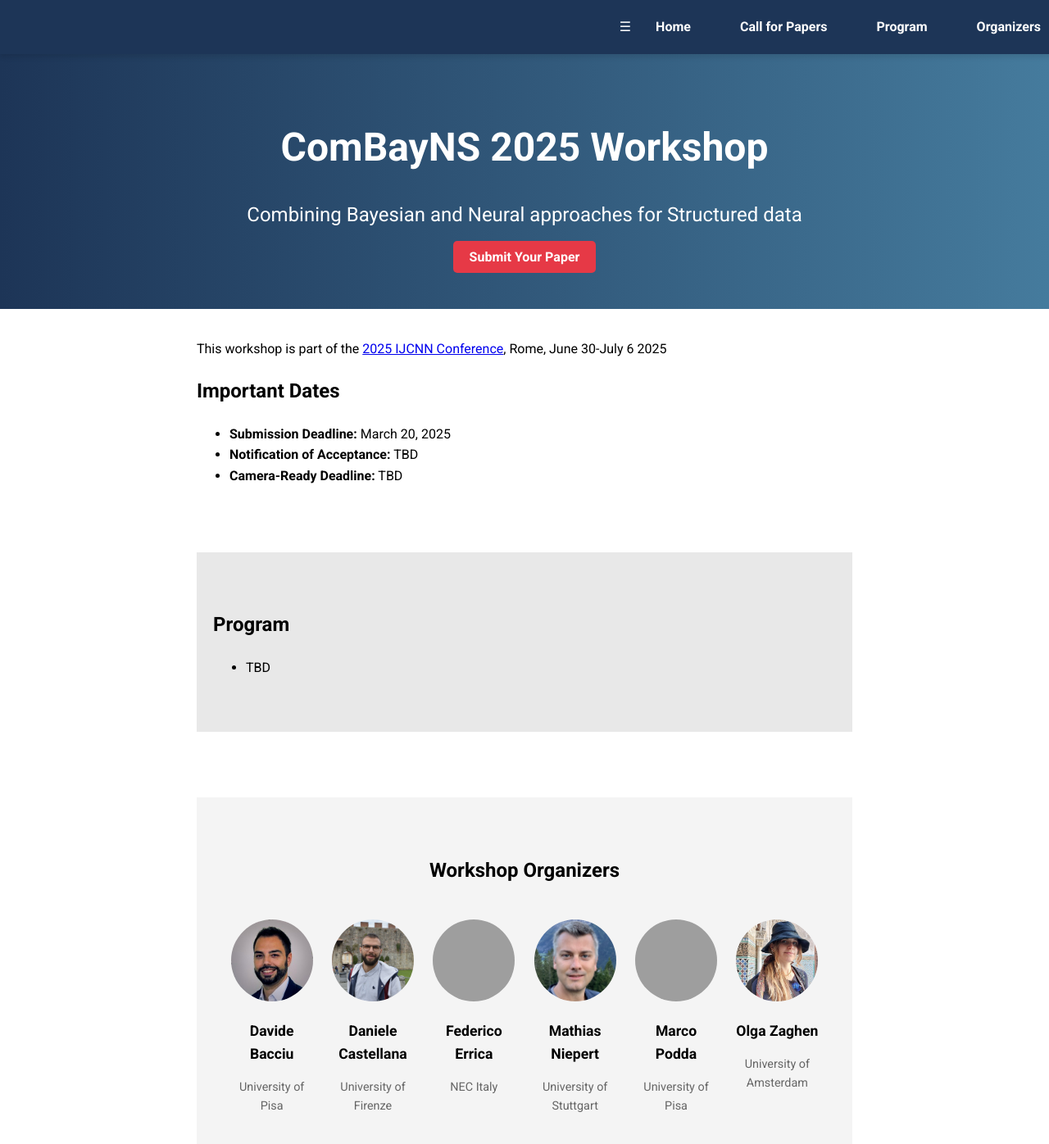
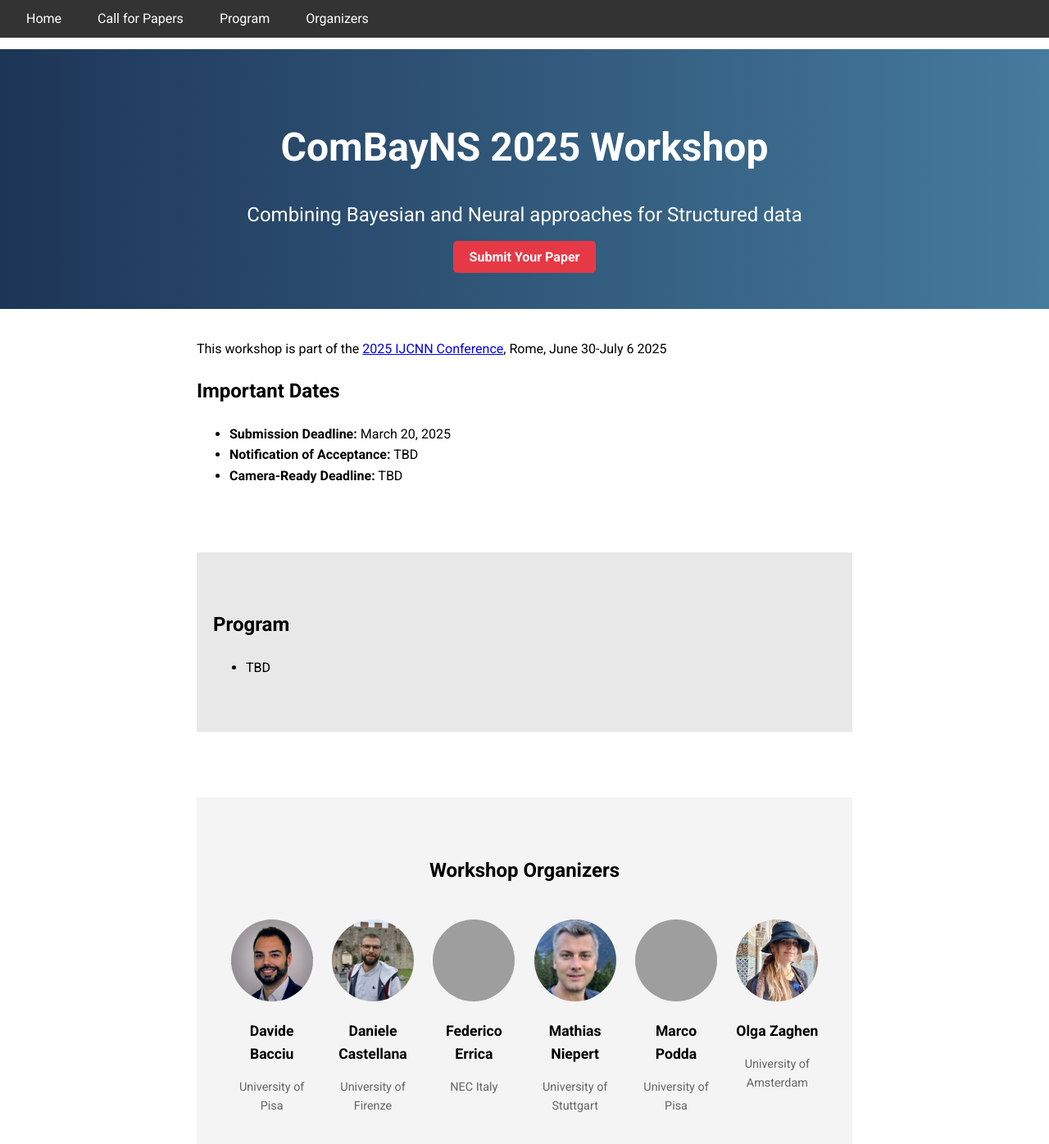
Before and after one commit to combayns2025/combayns2025.github.io, a Jekyll site: the page built from index.md, in a window 1280 px wide and 1400 px high. Shown: the top 1396 px of the window at 82% size. Built offline with Jekyll 4.4.1, drawn with Linux system fonts in a browser that asks for light colours; grey boxes are pictures that could not be loaded.

Commit message:
Update style.css

```diff
--- a/assets/css/style.css
+++ b/assets/css/style.css
@@ -10,29 +10,6 @@ body {
   padding: 0;
   padding-top: 60px; /* Adjust based on navbar height */
 }
-
-/* Navbar */
-
-nav ul {
-  display: flex;
-  justify-content: center;
-  list-style: none;
-  background: #1d3557;
-  padding: 10px;
-  margin: 0;
-}
-nav ul li {
-  margin: 0 15px;
-}
-nav ul li a {
-  color: #fff;
-  text-decoration: none;
-  font-weight: bold;
-}
-nav ul li a:hover {
-  text-decoration: underline;
-}
-
 
 /* Hero Section */
 .hero {
@@ -97,85 +74,85 @@ footer {
   text-decoration: underline;
 }
 
-/* Navbar Styles */
+/* General Navbar Styles */
 .navbar {
-  background: #1d3557;
-  color: #fff;
-  padding: 10px 20px;
-  position: fixed; /* Fixes the navbar at the top */
+  position: fixed;
   top: 0;
   left: 0;
   width: 100%;
-  z-index: 1000; /* Ensures the navbar stays on top of other content */
-  box-shadow: 0 4px 6px rgba(0, 0, 0, 0.1); /* Adds a shadow for better visibility */
+  background-color: #333; /* Background color */
+  z-index: 1000; /* Ensures it stays on top */
+  padding: 10px 20px;
+  box-sizing: border-box;
 }
 
 .navbar-container {
   display: flex;
-  justify-content: flex-end; /* Aligns the hamburger to the right */
+  justify-content: space-between;
   align-items: center;
 }
 
+/* Navbar menu styles */
 .navbar-menu {
   display: flex;
   list-style: none;
   margin: 0;
   padding: 0;
+  gap: 20px; /* Spacing between items */
 }
 
 .navbar-menu li {
-  margin-left: 15px;
+  display: inline;
 }
 
 .navbar-menu a {
+  color: white; /* Link color */
   text-decoration: none;
-  color: #fff;
-  font-weight: bold;
-  padding: 10px 15px; /* Adds left/right padding for better spacing */
-  display: block;
+  padding: 8px 12px;
 }
 
 .navbar-menu a:hover {
-  text-decoration: underline;
+  background-color: #575757; /* Hover effect */
+  border-radius: 4px;
 }
 
-/* Mobile Styles */
-.navbar-toggle {
-  display: none;
-  font-size: 1.5rem;
-  background: none;
-  border: none;
-  color: #fff;
+/* Hamburger Menu Styles */
+.hamburger {
+  display: none; /* Hidden by default */
   cursor: pointer;
+  font-size: 24px;
+  color: white;
 }
 
+/* Responsive Styles for Smaller Screens */
 @media (max-width: 768px) {
-  .navbar-menu {
-    display: none;
-    flex-direction: column;
-    background: #1d3557;
-    position: absolute;
-    top: 50px;
-    right: 20px;
-    width: 200px;
-    border-radius: 5px;
-    box-shadow: 0 4px 6px rgba(0, 0, 0, 0.1);
+  .hamburger {
+    display: block; /* Show hamburger icon */
   }
 
-  .navbar-menu.active {
-    display: flex;
+  .navbar-menu {
+    display: none; /* Hide menu by default */
+    flex-direction: column;
+    position: absolute;
+    top: 100%; /* Place below the navbar */
+    left: 0;
+    width: 100%; /* Full-width dropdown */
+    background-color: #333; /* Match navbar background */
+    padding: 10px 0;
+  }
+
+  .navbar-menu.show {
+    display: flex; /* Show menu when toggled */
   }
 
   .navbar-menu li {
-    margin: 5px 0; /* Adds vertical spacing between menu items */
+    text-align: center;
+    width: 100%; /* Full-width links */
   }
 
   .navbar-menu a {
-    padding: 10px 20px; /* Increases left padding for better spacing */
-  }
-
-  .navbar-toggle {
-    display: block;
+    display: block; /* Block style for better click area */
+    padding: 12px 20px;
   }
 }
 
```
